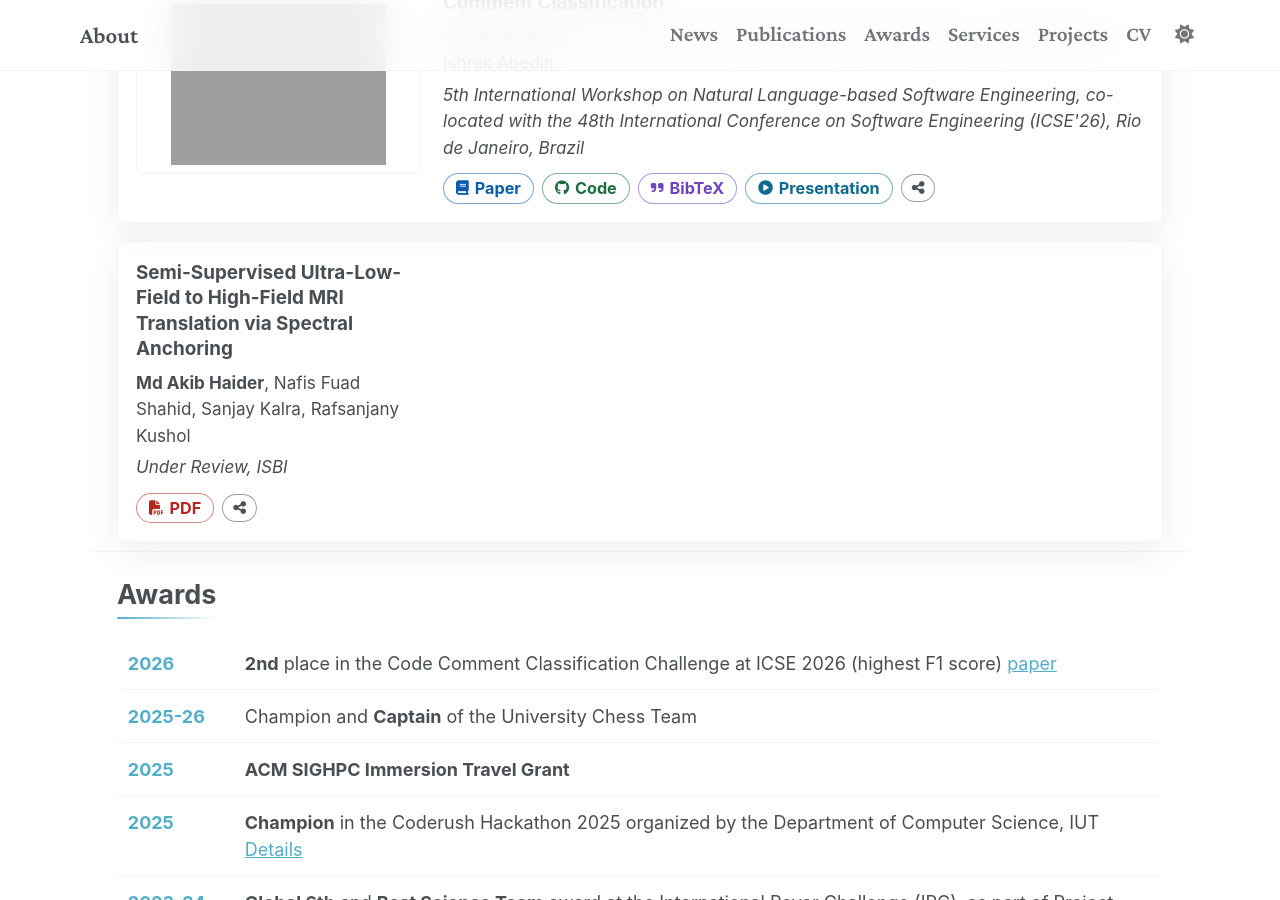
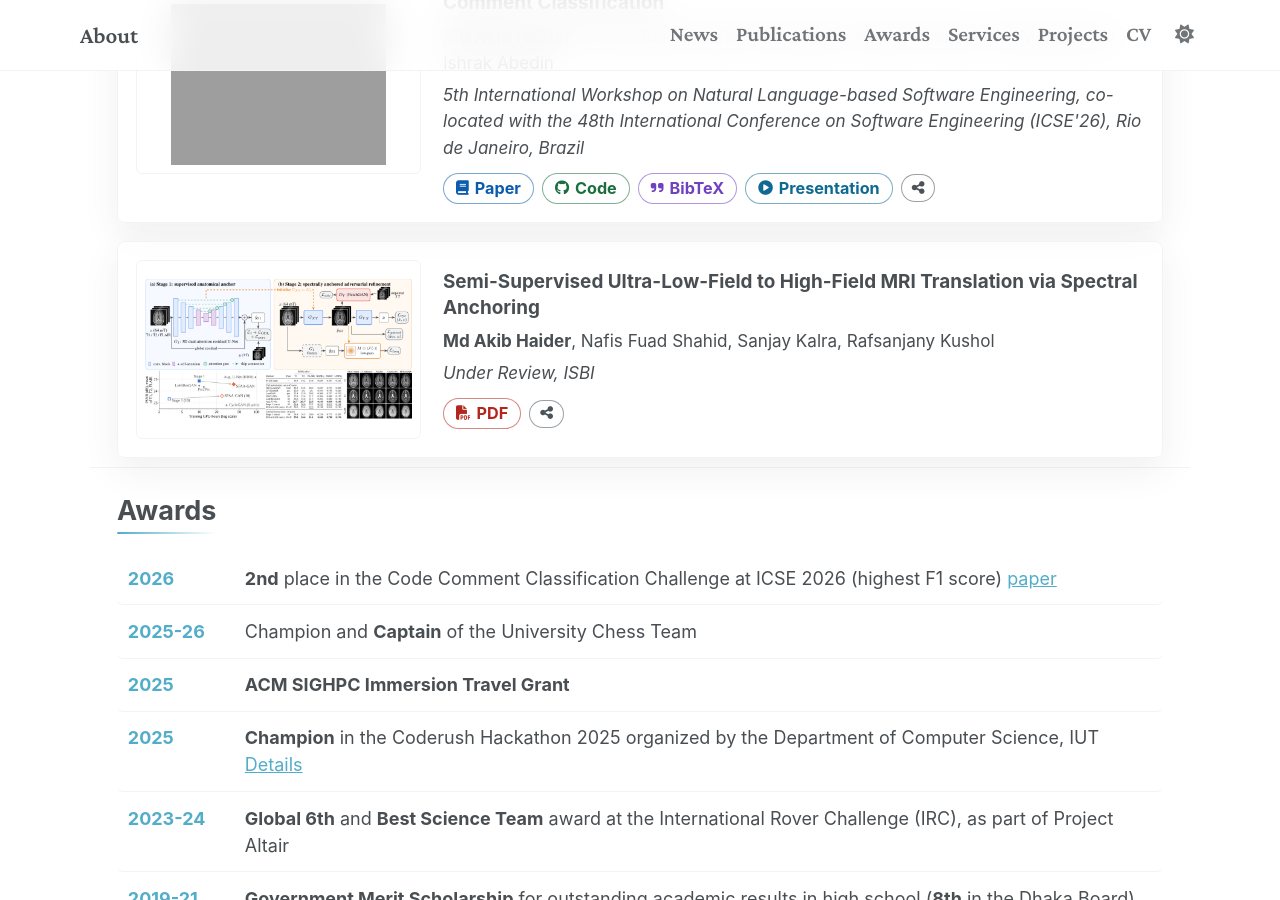
Before and after one commit to akibhaider/akibhaider.github.io, a Jekyll site: the page built from _pages/about.md, in a window 1280 px wide and 900 px high, scrolled down 1946 px. Built offline with Jekyll 4.4.1, drawn with Linux system fonts in a browser that asks for light colours; some web fonts are replaced.

Commit message:
publication update

```diff
--- a/_data/publications.yml
+++ b/_data/publications.yml
@@ -64,6 +64,7 @@
   title: 'Semi-Supervised Ultra-Low-Field to High-Field MRI Translation via Spectral Anchoring'
   authors: Md Akib Haider, Nafis Fuad Shahid, Sanjay Kalra, Rafsanjany Kushol
   venue: Under Review, ISBI
+  img: /images/isbi.png
   pdf: /files/isbi%20sub.pdf
 
 
```
Also changed, not shown: images/isbi.png (added).
